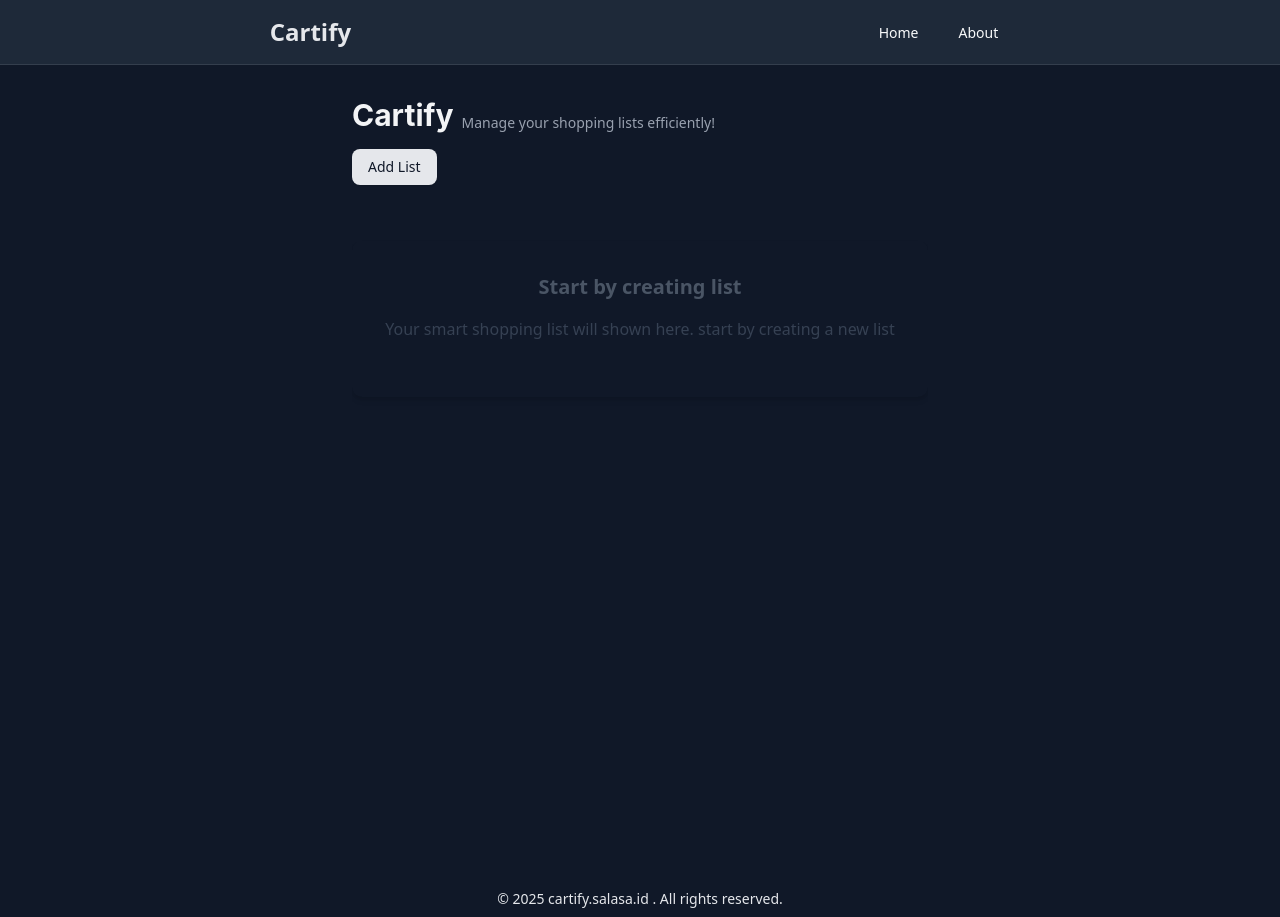
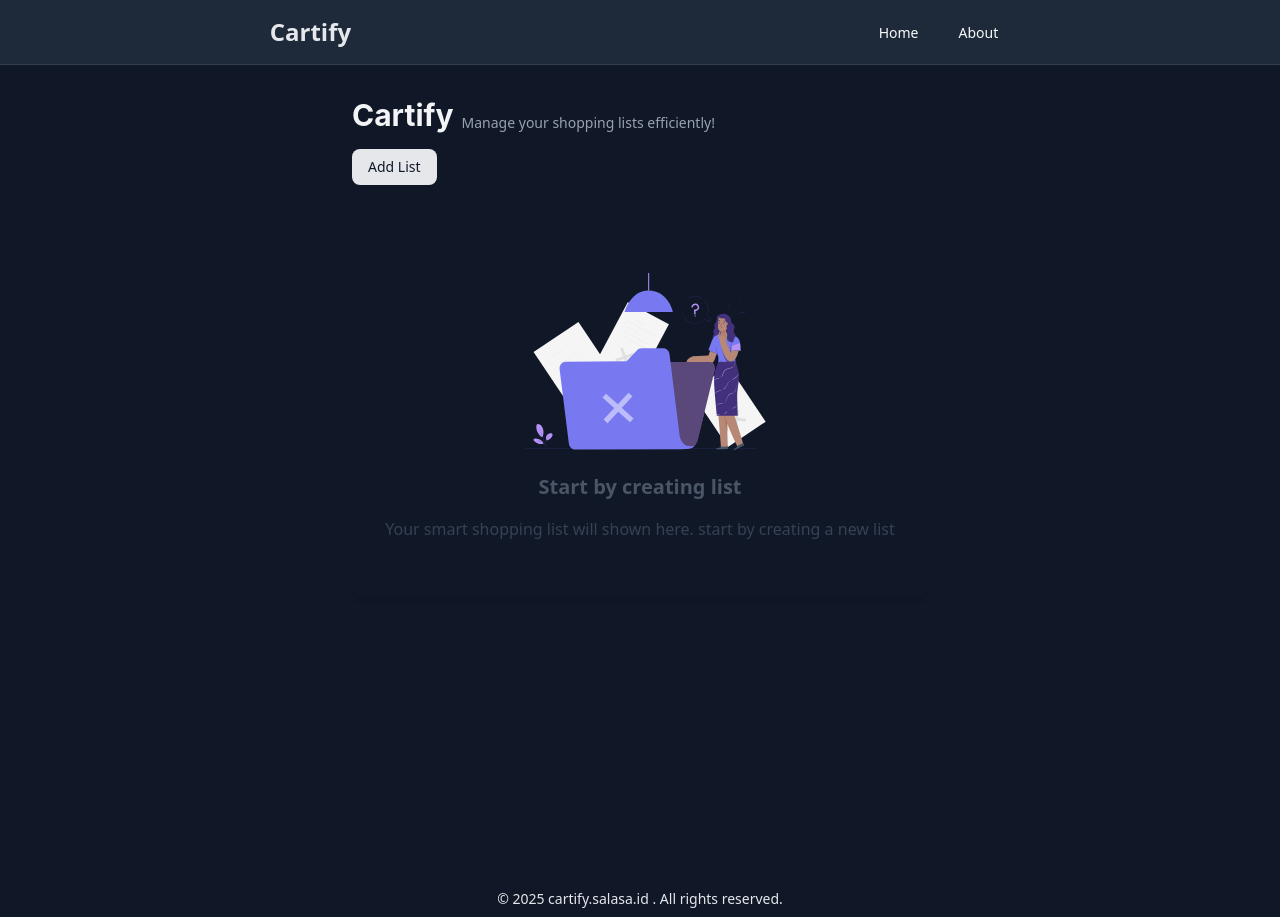
Before and after one commit to salasaa/cartify, a React (Vite) app: page / in a window 1280 px wide. Built offline with nearby package versions, Linux system fonts and the light colour scheme.

Commit message:
no data image

```diff
--- a/src/app.tsx
+++ b/src/app.tsx
@@ -206,6 +206,7 @@ export function App() {
           {lists.length === 0 ? (
             <div className="py-12 text-center">
               <div className="mx-auto justify-items-center rounded-lg p-8 shadow-md">
+                <img src="/no-data-img.svg" alt="No Data" />
                 <h2 className="mb-4 text-xl font-semibold text-gray-600">
                   Start by creating list
                 </h2>
```
